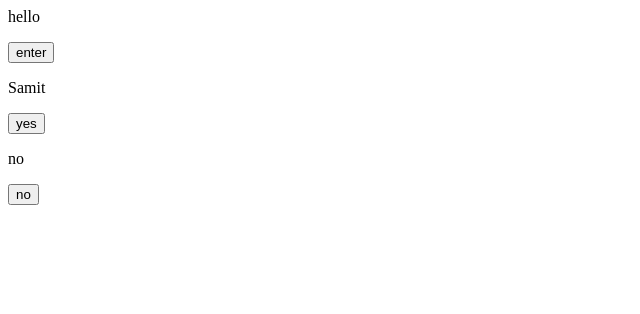
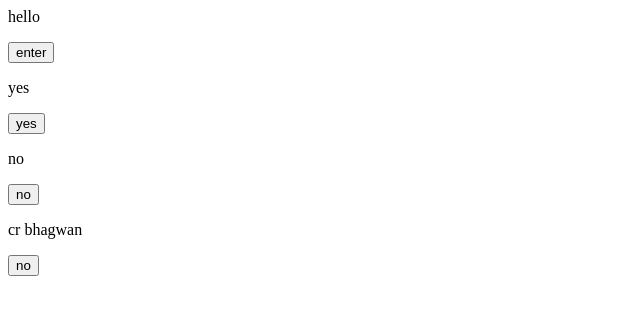
Before and after one commit to sayograi24/internasdf, a plain HTML site: page hello.html in a window 1280 px wide. Both pictures are taken after a click on the button "enter". Shown: the whole page, without its empty margins (0-640 px from the left). Drawn offline with Linux system fonts and the light colour scheme.

Commit message:
helloooo

```diff
--- a/hello.html
+++ b/hello.html
@@ -12,5 +12,7 @@
     <button type="button" onclick="yes()">yes</button>
     <p id="no">no</p>
     <button type="button" onclick="no()">no</button>
+    <p id="crmug">cr bhagwan</p>
+    <button type="button" onclick="cr()">no</button>
 </body>
 </html>
--- a/js/hello.js
+++ b/js/hello.js
@@ -1,6 +1,6 @@
 function abc(){
     document.getElementById('hello').innerText = "hello";
-    document.getElementById('yes').innerText= "Samit";
+    document.getElementById('yes').innerText= "yes";
     document.getElementById('no').innerText= "no";
 }
 function yes(){
@@ -13,3 +13,6 @@ function no(){
     document.getElementById('yes').innerText="yes"
     document.getElementById('no').innerText="NOOOOO"
 }
+function cr(){
+    document.getElementById('crmug').innerText="crmug";
+}
```
